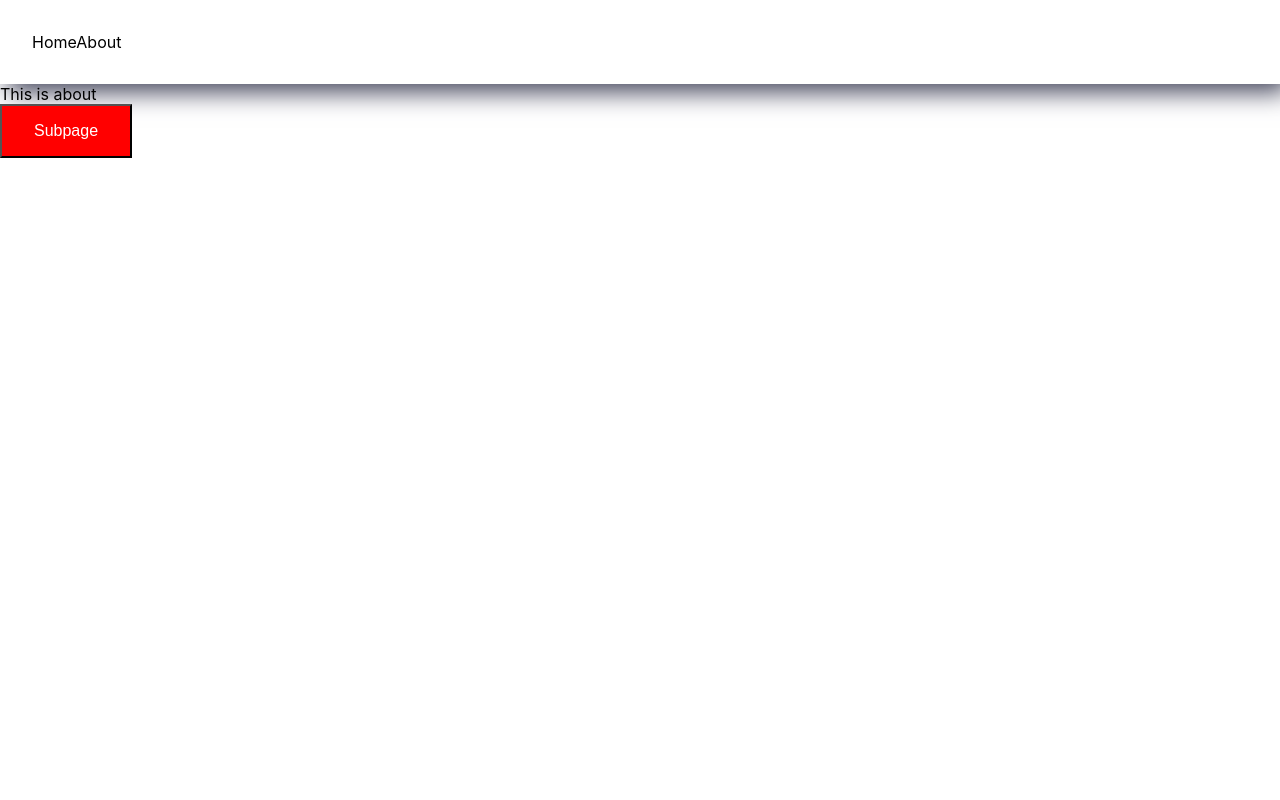
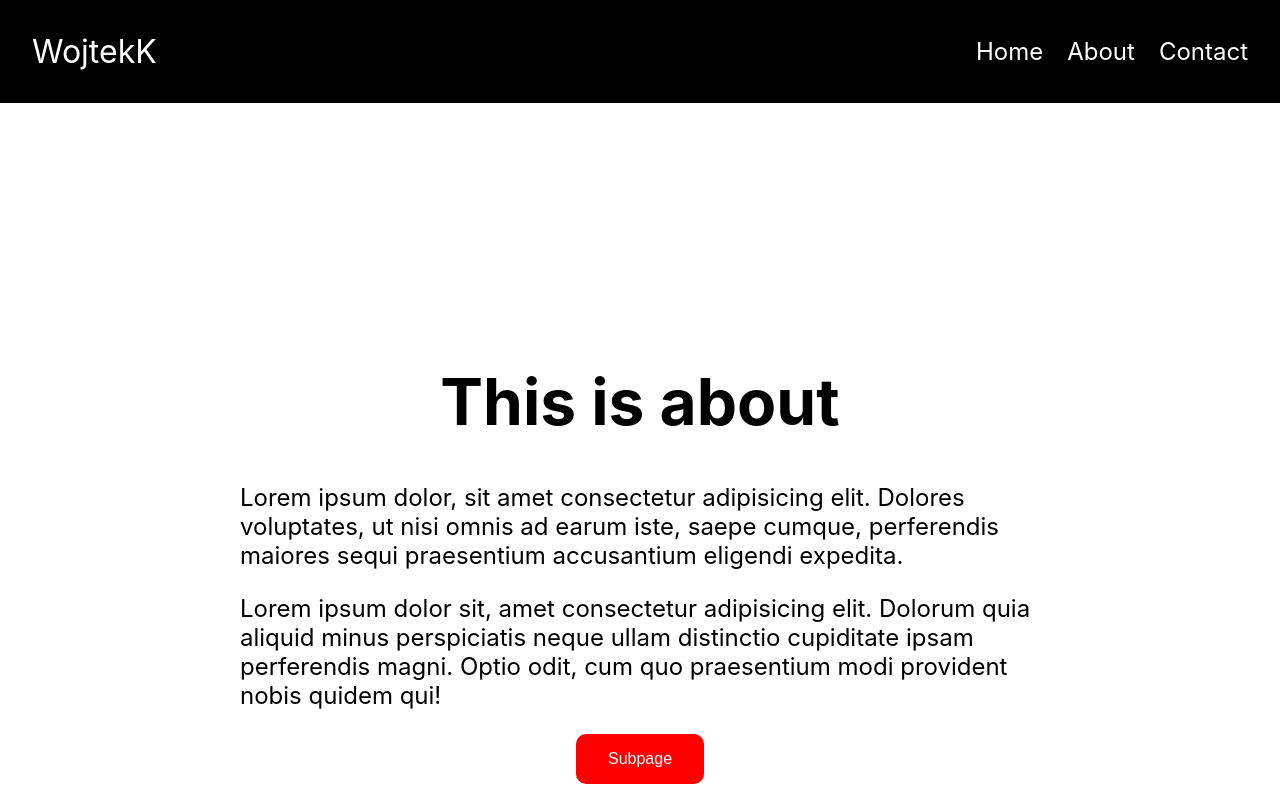
Before and after one commit to wojtek99955/NextJS---routes, a Next.js app: page /about in a window 1280 px wide. Built offline with nearby package versions, Linux system fonts and the light colour scheme.

Commit message:
Contact added / Styles update

```diff
--- a/components/Layout.js
+++ b/components/Layout.js
@@ -2,22 +2,43 @@ import styled from "styled-components";
 import Link from "next/link";
 
 const HeaderContainer = styled.header`
-  box-shadow: 8px 8px 24px 0px rgba(66, 68, 90, 1);
+  background-color: black;
   padding: 2rem;
+  display: flex;
+  align-items: center;
+  justify-content: space-between;
 `;
 const StyledNav = styled.nav``;
 const StyledLink = styled.a`
   font-size: 1.5rem;
+  color: white;
+  margin-left: 1.5rem;
+  cursor: pointer;
+`;
+
+const Logo = styled.div`
+  color: white;
+  font-size: 2rem;
+  cursor: pointer;
 `;
 
 function Layout({ children }) {
   return (
     <>
       <HeaderContainer>
+        <Link href="/">
+          <Logo>WojtekK</Logo>
+        </Link>
         <StyledNav>
-          <Link href="/">Home</Link>
-
-          <Link href="/about">About</Link>
+          <Link href="/">
+            <StyledLink>Home</StyledLink>
+          </Link>
+          <Link href="/about">
+            <StyledLink>About</StyledLink>
+          </Link>
+          <Link href="/contact">
+            <StyledLink>Contact</StyledLink>
+          </Link>
         </StyledNav>
       </HeaderContainer>
       {children}
--- a/pages/about/index.js
+++ b/pages/about/index.js
@@ -1,22 +1,53 @@
 import Link from "next/link";
 import React from "react";
 import styled from "styled-components";
-
+const Content = styled.div`
+  position: absolute;
+  top: 40%;
+  max-width: 800px;
+  left: 0;
+  right: 0;
+  margin: auto;
+  p {
+    font-size: 1.5rem;
+  }
+`;
 const Button = styled.button`
   color: white;
   background-color: red;
   padding: 1rem 2rem;
   font-size: 1rem;
+  display: block;
+  margin: auto;
+  border: none;
+  border-radius: 10px;
+  cursor: pointer;
+`;
+const Title = styled.h1`
+  font-size: 4rem;
+  text-align: center;
+  cursor: pointer;
 `;
 
 function index() {
   return (
-    <>
-      <div>This is about</div>{" "}
+    <Content>
+      <Title>This is about</Title>
+      <p>
+        Lorem ipsum dolor, sit amet consectetur adipisicing elit. Dolores
+        voluptates, ut nisi omnis ad earum iste, saepe cumque, perferendis
+        maiores sequi praesentium accusantium eligendi expedita.
+      </p>
+      <p>
+        Lorem ipsum dolor sit, amet consectetur adipisicing elit. Dolorum quia
+        aliquid minus perspiciatis neque ullam distinctio cupiditate ipsam
+        perferendis magni. Optio odit, cum quo praesentium modi provident nobis
+        quidem qui!
+      </p>
       <Link href="about/aboutSubpage">
         <Button>Subpage</Button>
       </Link>
-    </>
+    </Content>
   );
 }
 
--- a/pages/index.js
+++ b/pages/index.js
@@ -2,6 +2,11 @@ import styled from "styled-components";
 
 const MainTitle = styled.h1`
   font-size: 3.2rem;
+  position: absolute;
+  top: 40%;
+  text-align: center;
+  left: 0;
+  right: 0;
 `;
 export default function Home() {
   return (
```
Also changed, not shown: pages/about/aboutSubpage.js (+12 -1 lines), pages/contact/index.js (added, +16 -0 lines).
